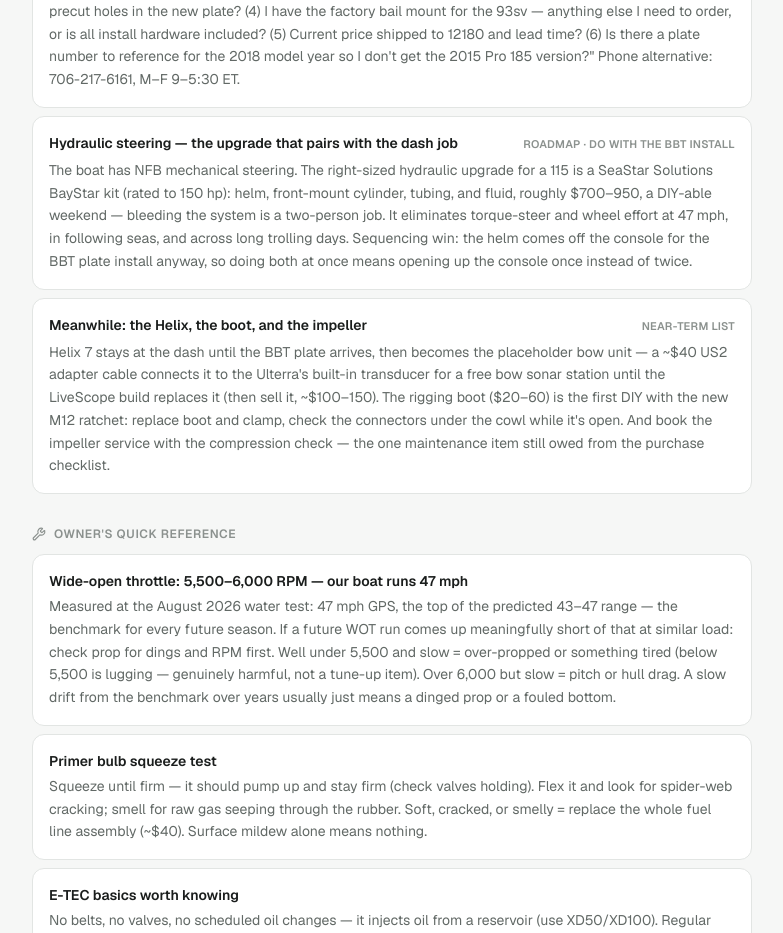
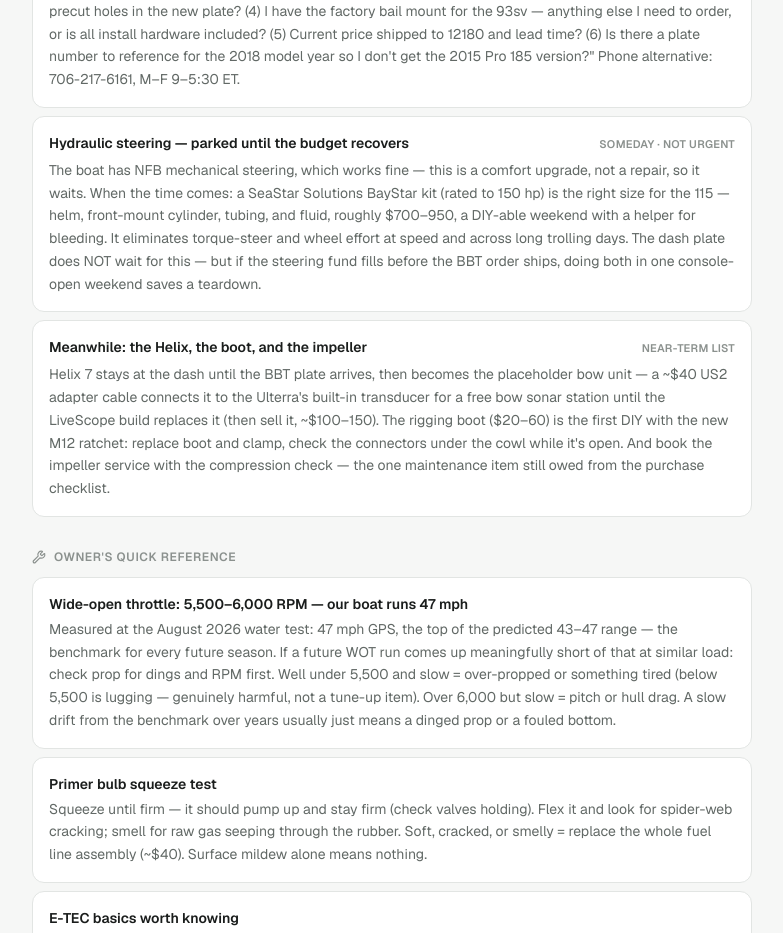
Before and after one commit to eigenvectr/fih, a Next.js app: page /boat-report/findings in a window 1280 px wide. Shown: the part 10560-11493 px from the top of the page, without its empty margins (248-1031 px from the left). Built offline with nearby package versions, Linux system fonts and the light colour scheme.

Commit message:
Park hydraulic steering as a someday item
Comfort upgrade deferred for budget; dash plate proceeds
independently, with the one-teardown pairing noted as opportunistic
rather than planned.

```diff
--- a/src/app/boat-report/findings/page.tsx
+++ b/src/app/boat-report/findings/page.tsx
@@ -292,9 +292,9 @@
     body: "Buy: \"2018-2019 Alumacraft Pro 175/185/XB200 Single Dash Mount,\" spec'd for the Garmin ECHOMAP UHD 93sv (standard Single, not MEGA). Post this to their forum or contact form: \"Hi, I have a 2018 Alumacraft Pro 185 with the fiberglass side console, and I want to order the 2018-2019 Pro 175/185/XB200 Single Dash Mount for a Garmin ECHOMAP UHD 93sv. Before I order: (1) Is the UHD 93sv supported on the standard Single mount, or does a 9-inch unit need the MEGA version? (2) My factory dash insert is sun damaged, so I'm buying this partly as a panel replacement — the mount comes on a full replacement plate that takes the place of the factory insert, right? (3) Do my factory speedo and switch panel transfer into precut holes in the new plate? (4) I have the factory bail mount for the 93sv — anything else I need to order, or is all install hardware included? (5) Current price shipped to 12180 and lead time? (6) Is there a plate number to reference for the 2018 model year so I don't get the 2015 Pro 185 version?\" Phone alternative: 706-217-6161, M–F 9–5:30 ET.",
   },
   {
-    title: "Hydraulic steering — the upgrade that pairs with the dash job",
-    status: "Roadmap · do with the BBT install",
-    body: "The boat has NFB mechanical steering. The right-sized hydraulic upgrade for a 115 is a SeaStar Solutions BayStar kit (rated to 150 hp): helm, front-mount cylinder, tubing, and fluid, roughly $700–950, a DIY-able weekend — bleeding the system is a two-person job. It eliminates torque-steer and wheel effort at 47 mph, in following seas, and across long trolling days. Sequencing win: the helm comes off the console for the BBT plate install anyway, so doing both at once means opening up the console once instead of twice.",
+    title: "Hydraulic steering — parked until the budget recovers",
+    status: "Someday · not urgent",
+    body: "The boat has NFB mechanical steering, which works fine — this is a comfort upgrade, not a repair, so it waits. When the time comes: a SeaStar Solutions BayStar kit (rated to 150 hp) is the right size for the 115 — helm, front-mount cylinder, tubing, and fluid, roughly $700–950, a DIY-able weekend with a helper for bleeding. It eliminates torque-steer and wheel effort at speed and across long trolling days. The dash plate does NOT wait for this — but if the steering fund fills before the BBT order ships, doing both in one console-open weekend saves a teardown.",
   },
   {
     title: "Meanwhile: the Helix, the boot, and the impeller",
```
